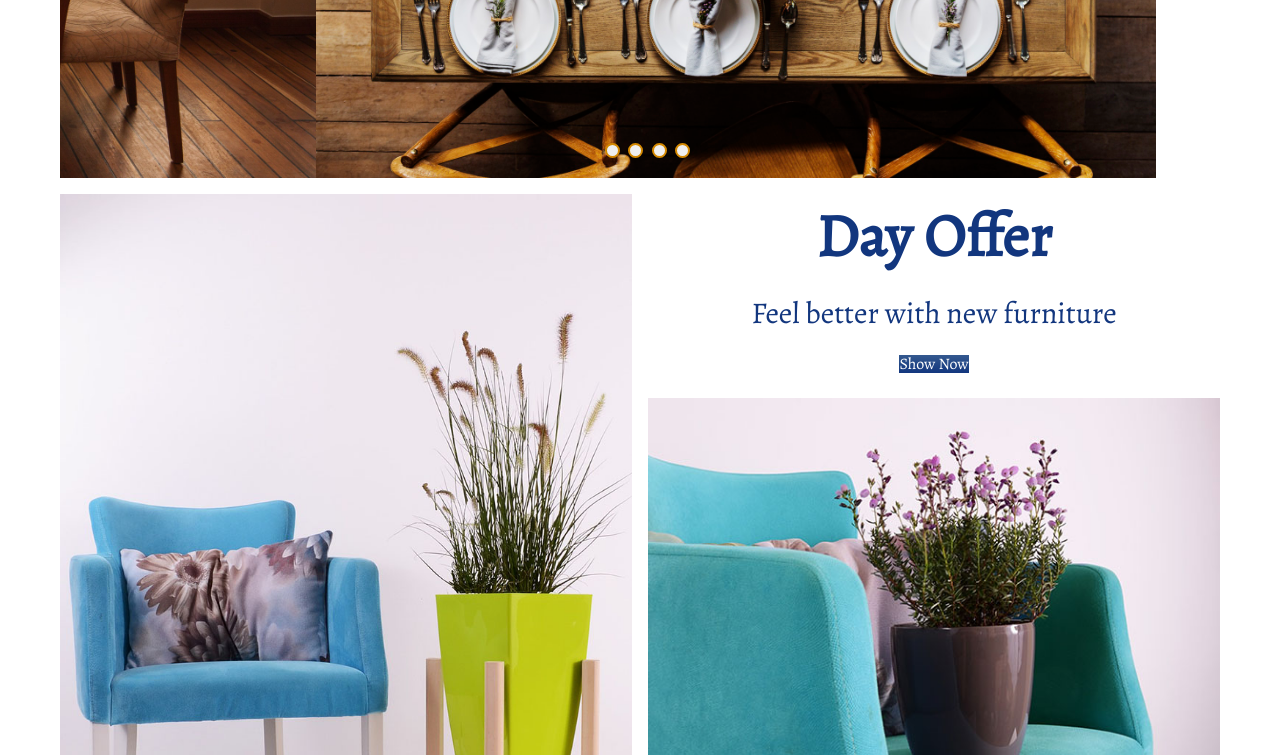
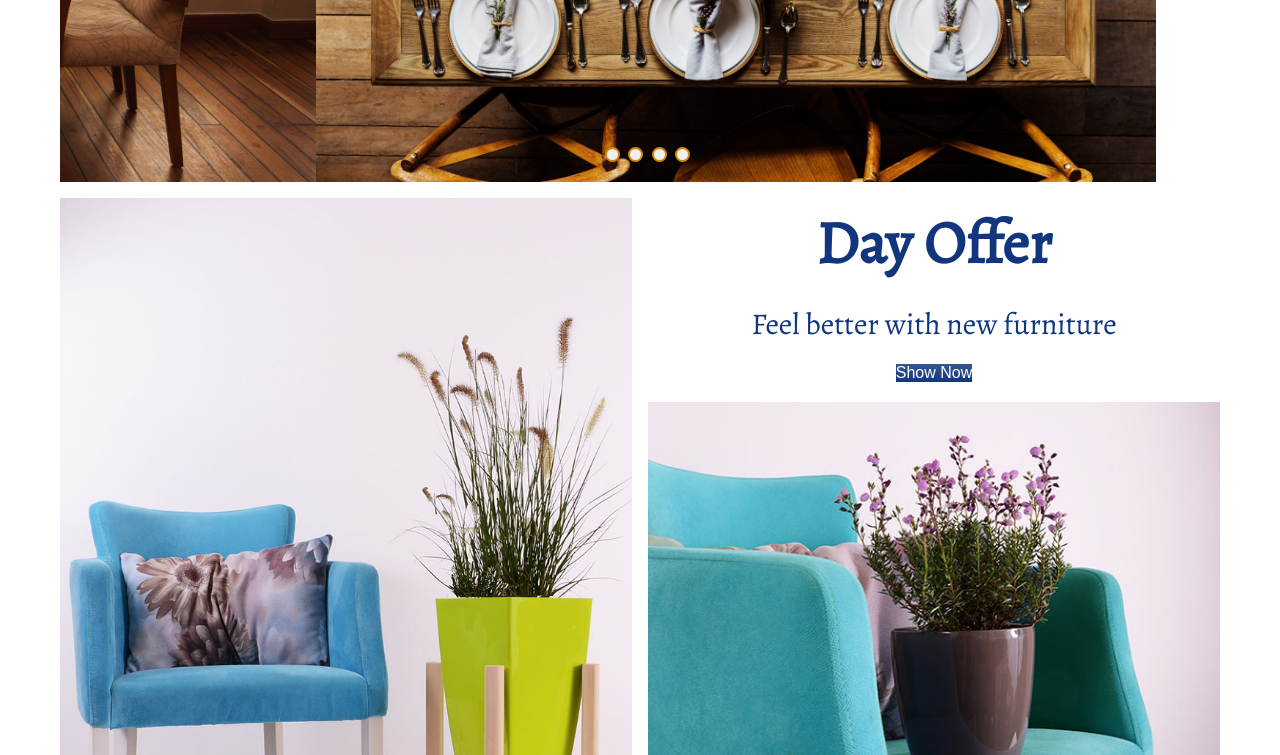
Before and after one commit to vnscriptkid/Furniture-Store-CSS-Grid, a website: page docs/index.html in a window 1280 px wide. Shown: the part 525-1280 px from the top of the page. Drawn offline with nearby package versions, Linux system fonts and the light colour scheme.

Commit message:
fix style.css

```diff
--- a/docs/style.css
+++ b/docs/style.css
@@ -1,4 +1,4 @@
-@import url(../../node_modules/normalize.css/normalize.css);
+/* @import url(../../node_modules/normalize.css/normalize.css); */
 @import url("https://fonts.googleapis.com/css?family=Alegreya");
 @keyframes slideshow {
   0% {
```
